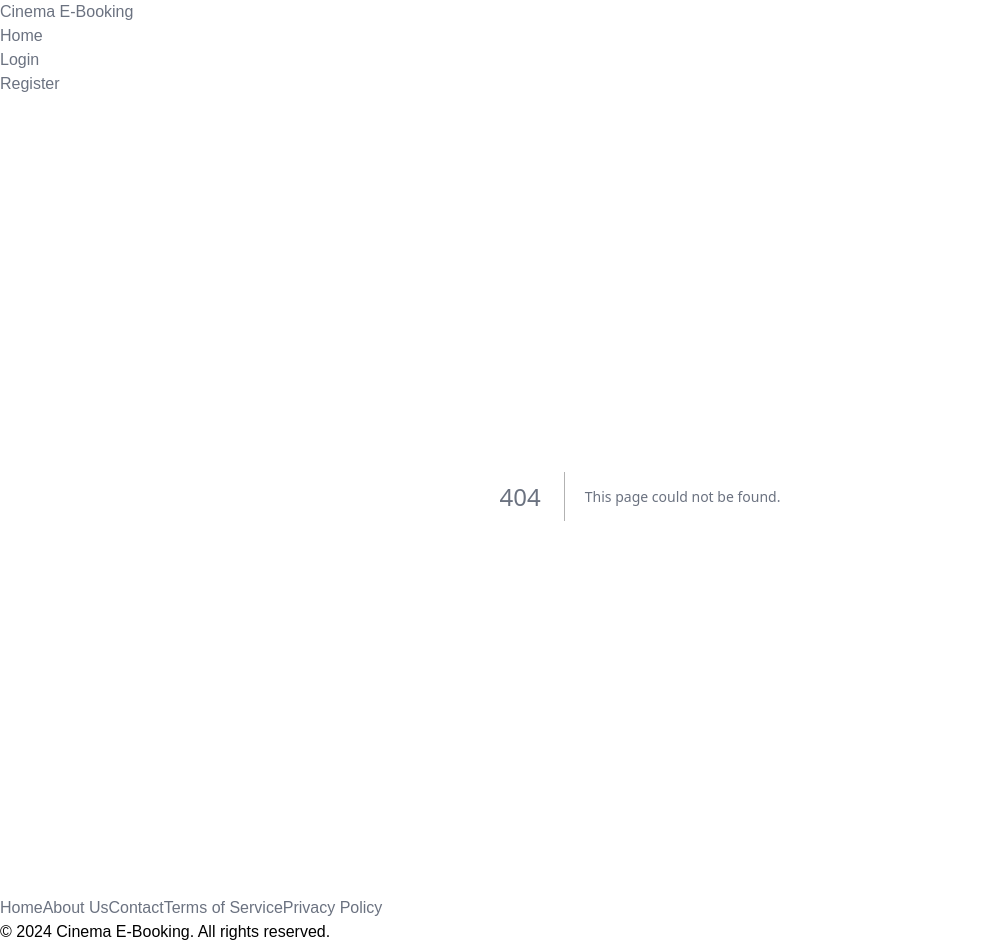
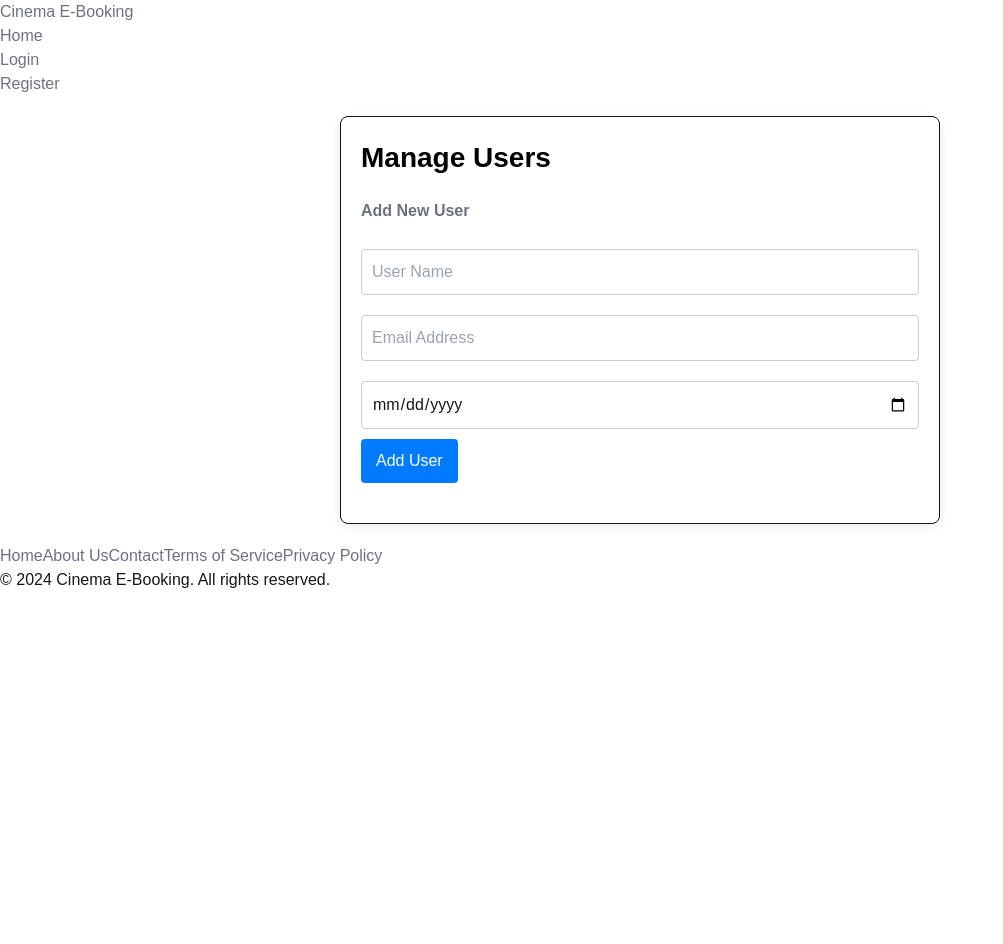
Before and after one commit to shaan101patel/FrontEndMB, a Next.js app in the folder my-app/: page /ManageUser in a window 1280 px wide. Before the commit this address had no page. Shown: the whole page, without its empty margins (0-1003 px from the left). After the commit the page ends 800 px from the top, so only its background shows below. Built offline with nearby package versions, Linux system fonts and the light colour scheme.

Commit message:
fixed admin

```diff
--- /dev/null
+++ b/my-app/src/app/ManageUser/page.css
@@ -0,0 +1,79 @@
+.users-container.card {
+    background-color: white; /* White background for the card */
+    border-radius: 8px; /* Rounded corners */
+    box-shadow: 0 2px 10px rgba(0, 0, 0, 0.1); /* Subtle shadow for depth */
+    padding: 20px; /* Padding inside the card */
+    max-width: 600px; /* Maximum width of the card */
+    margin: 20px auto; /* Centering the card horizontally with margin */
+    transition: box-shadow 0.3s ease; /* Smooth transition for shadow on hover */
+}
+
+.users-container.card:hover {
+    box-shadow: 0 2px 15px rgba(0, 0, 0, 0.2); /* Enhanced shadow on hover (same size) */
+}
+
+.add-user-section {
+    margin-bottom: 20px; /* Space below the section */
+}
+
+.input-field {
+    width: 100%; /* Full width */
+    padding: 10px; /* Padding inside input fields */
+    margin: 10px 0; /* Margin above and below each input */
+    border: 1px solid #ccc; /* Light border */
+    border-radius: 4px; /* Slightly rounded corners */
+}
+
+.add-button {
+    background-color: #007bff; /* Button color */
+    color: white; /* Text color */
+    padding: 10px 15px; /* Padding for the button */
+    border: none; /* No border */
+    border-radius: 4px; /* Slightly rounded corners */
+    cursor: pointer; /* Pointer cursor on hover */
+}
+
+.add-button:hover {
+    background-color: #0056b3; /* Darker shade on hover */
+}
+
+.users-list {
+    list-style: none; /* No bullet points */
+    padding: 0; /* Remove padding */
+}
+
+.user-item {
+    display: flex; /* Flexbox for layout */
+    justify-content: space-between; /* Space between name/details and delete button */
+    padding: 10px; /* Padding around each user item */
+    border-bottom: 1px solid #eee; /* Light border below each item */
+}
+
+.user-name {
+    font-weight: bold; /* Bold for the name */
+}
+
+.delete-button {
+    background-color: red; /* Delete button color */
+    color: white; /* Text color */
+    padding: 5px 10px; /* Padding for the button */
+    border: none; /* No border */
+    border-radius: 4px; /* Slightly rounded corners */
+    cursor: pointer; /* Pointer cursor on hover */
+}
+
+.delete-button:hover {
+    background-color: darkred; /* Darker shade on hover */
+}
+.users-title {
+    color: black; /* Set the text color to black */
+    font-weight: bold; /* Make the text bold */
+    margin-bottom: 20px; /* Add some space below the title */
+    font-size: 28px;
+}
+
+.add-user-title {
+    color: black; /* Set the text color to black */
+    font-weight: bold; /* Make the text bold */
+    margin-bottom: 10px; /* Add some space below the title */
+}
--- /dev/null
+++ b/my-app/src/app/ManageUser/page.js
@@ -0,0 +1,84 @@
+"use client";
+
+import React, { useState } from 'react';
+import './page.css';
+
+export default function ManageUsers() {
+    const [users, setUsers] = useState([]);
+    const [newUser, setNewUser] = useState({ name: '', email: '', registeredOn: '' });
+
+    // Function to add a new user to the list
+    const handleAddUser = () => {
+        if (!newUser.name || !newUser.email || !newUser.registeredOn) {
+            alert("Please fill in all fields.");
+            return;
+        }
+
+        const updatedUsers = [
+            ...users,
+            { id: users.length + 1, ...newUser },
+        ];
+        setUsers(updatedUsers);
+        setNewUser({ name: '', email: '', registeredOn: '' });
+    };
+
+    // Function to delete a user from the list
+    const handleDeleteUser = (id) => {
+        const updatedUsers = users.filter(user => user.id !== id);
+        setUsers(updatedUsers);
+    };
+
+    return (
+        <div className="users-container card">
+            <h2 className="users-title">Manage Users</h2>
+
+            <div className="add-user-section">
+                <h3 className="section-subtitle">Add New User</h3>
+                <input
+                    type="text"
+                    placeholder="User Name"
+                    value={newUser.name}
+                    onChange={(e) => setNewUser({ ...newUser, name: e.target.value })}
+                    className="input-field"
+                />
+                <input
+                    type="email"
+                    placeholder="Email Address"
+                    value={newUser.email}
+                    onChange={(e) => setNewUser({ ...newUser, email: e.target.value })}
+                    className="input-field"
+                />
+                <input
+                    type="date"
+                    value={newUser.registeredOn}
+                    onChange={(e) => setNewUser({ ...newUser, registeredOn: e.target.value })}
+                    className="input-field"
+                />
+                <button
+                    onClick={handleAddUser}
+                    className="add-button"
+                >
+                    Add User
+                </button>
+            </div>
+
+            <ul className="users-list">
+                {users.map((user) => (
+                    <li key={user.id} className="user-item">
+                        <div>
+                            <p className="user-name">{user.name}</p>
+                            <p className="user-details">Email: {user.email}</p>
+                            <p className="user-details">Registered On: {user.registeredOn}</p>
+                        </div>
+                        <button
+                            onClick={() => handleDeleteUser(user.id)}
+                            className="delete-button"
+                        >
+                            Delete
+                        </button>
+                    </li>
+                ))}
+            </ul>
+        </div>
+    );
+}
```
Also changed, not shown: my-app/src/app/ManageMovie/page.js (+3 -4 lines), my-app/src/app/admin/page.js (+30 -1 lines), my-app/src/app/profile/page.js (+31 -1 lines), my-app/src/app/promotions/page.js (+3 -4 lines).
